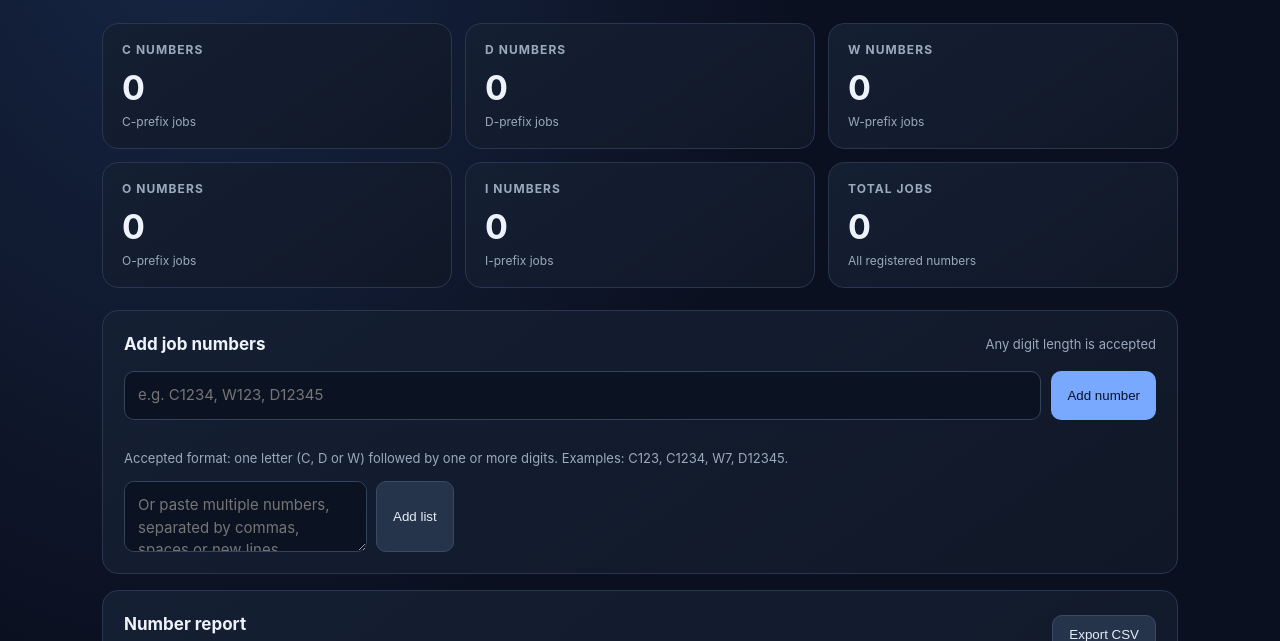
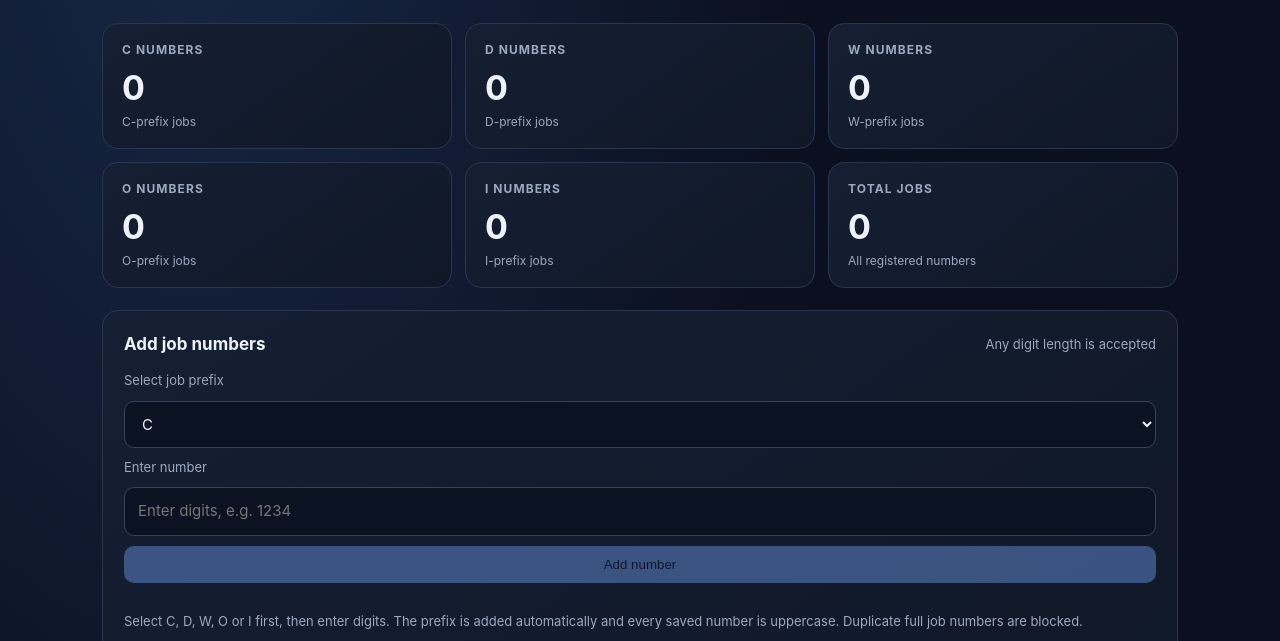
Before and after one commit to R00tGh0st007/number-entry-report, a plain HTML site: page public/index.html in a window 1280 px wide. Shown: the part 146-787 px from the top of the page. Drawn offline with Linux system fonts and the light colour scheme.

Commit message:
Update number entry report HTML

```diff
--- a/public/index.html
+++ b/public/index.html
@@ -30,9 +30,17 @@ main{max-width:1120px;margin:auto;padding:36px 22px 60px}.top{display:flex;justi
 </section>
 <section class="panel">
 <div class="panel-head"><h2>Add job numbers</h2><span class="muted">Any digit length is accepted</span></div>
-<div class="entry"><input id="jobInput" autocomplete="off" placeholder="e.g. C1234, W123, D12345" aria-label="Job number"><button id="addBtn">Add number</button></div>
+<div class="entry" style="flex-direction:column">
+ <label for="jobPrefix" class="muted">Select job prefix</label>
+ <select id="jobPrefix" aria-label="Job number prefix">
+  <option value="C">C</option><option value="D">D</option><option value="W">W</option><option value="O">O</option><option value="I">I</option>
+ </select>
+ <label for="jobInput" class="muted">Enter number</label>
+ <input id="jobInput" type="text" inputmode="numeric" autocomplete="off" placeholder="Enter digits, e.g. 1234" aria-label="Job number digits">
+ <button id="addBtn" disabled>Add number</button>
+</div>
 <div class="error" id="error" role="status"></div>
-<div class="muted">Accepted format: one letter (C, D or W) followed by one or more digits. Examples: C123, C1234, W7, D12345.</div>
+<div class="muted">Select C, D, W, O or I first, then enter digits. The prefix is added automatically and every saved number is uppercase. Duplicate full job numbers are blocked.</div>
 <div class="tools"><textarea id="bulkInput" rows="2" placeholder="Or paste multiple numbers, separated by commas, spaces or new lines"></textarea><button class="secondary" id="bulkBtn">Add list</button></div>
 </section>
 <section class="panel">
```
